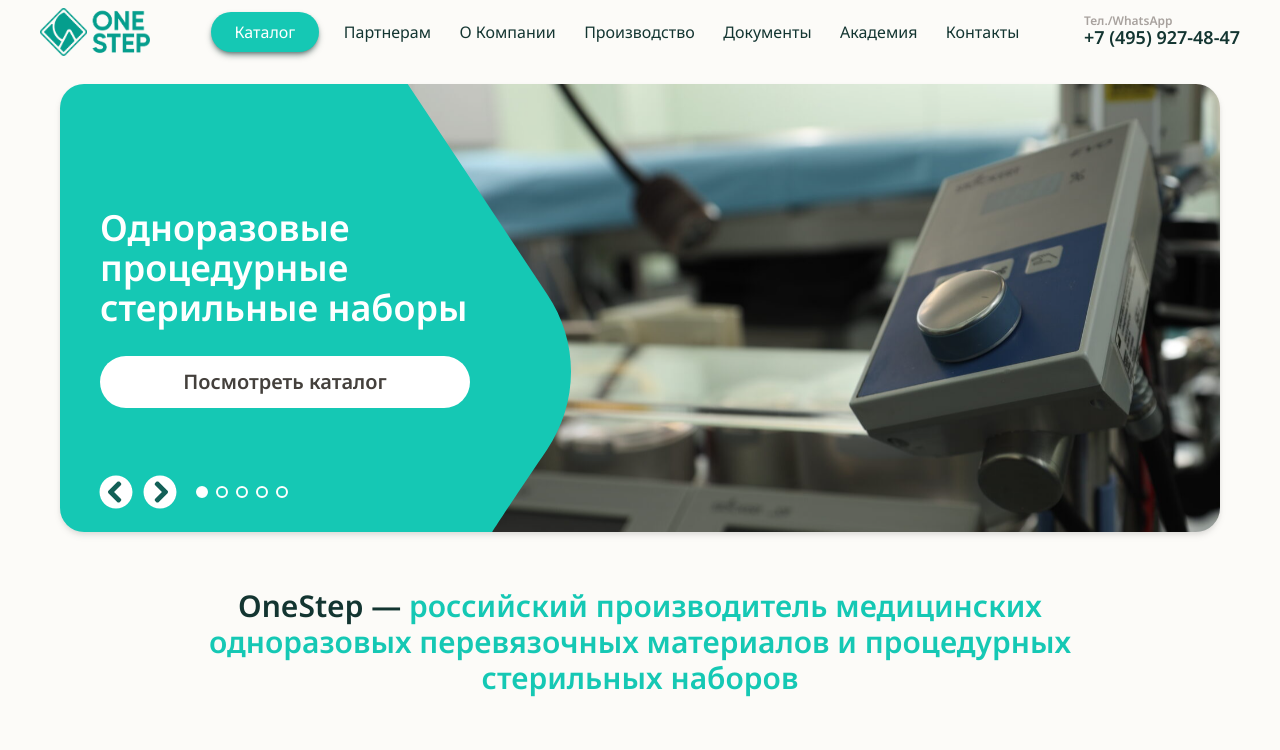
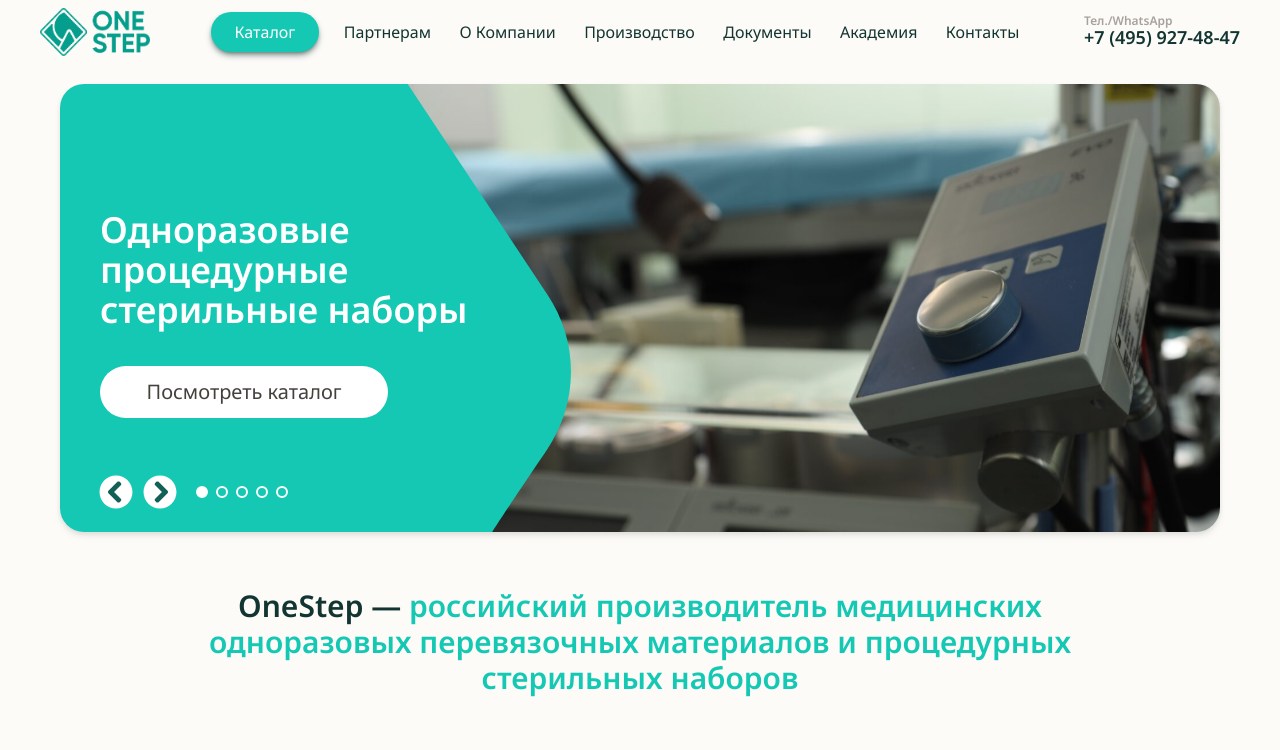
Before and after one commit to Apachai979/myjsapp, a Next.js app: page / in a window 1280 px wide. Shown: the top 750 px of the page. Built offline with nearby package versions, Linux system fonts and the light colour scheme.

Commit message:
fix carousel success

```diff
--- a/components/Carousel.jsx
+++ b/components/Carousel.jsx
@@ -63,21 +63,21 @@
 
     return (
         <div className="container mx-auto px-4">
-            <div className="w-[1160px] h-120 justify-center m-auto my-5 relative rounded-3xl overflow-hidden z-30 drop-shadow-md  ">
+            <div className="w-[1160px] h-120 justify-center m-auto my-5 relative rounded-3xl overflow-hidden z-30 drop-shadow-md ">
                 {slides.map(el => {
                     return (
                         <div
                             key={el.id}
-                            className={slide === el.id ? "absolute flex left-10 top-24 flex-col justify-center w-[370px] z-30 font-semibold text-4xl transition opacity-1 duration-700" : "absolute flex left-10 top-24 flex-col justify-center w-[370px] h-[250px] z-30 font-semibold text-4xl space-y-7 transition opacity-0 duration-700"}
+                            className={slide === el.id ? "absolute left-10 flex flex-col justify-center w-[370px] h-[460px] z-40 transition opacity-1 duration-700 ease-in" : "absolute left-10 flex flex-col justify-center w-[370px] h-[460px] z-40 transition opacity-0 duration-700"}
                         >
                             <h1
-                                className='flex text-white py-7'
+                                className='text-white pb-9 font-semibold text-4xl'
                             >
                                 {el.description}
                             </h1>
                             <Link
                                 href={el.href}
-                                className='flex px-10 py-3 bg-white rounded-full z-30 justify-center text-stone-700 text-xl items-center hover:text-white hover:bg-primary_green hover:border-2 hover:border-white'
+                                className='text-center py-3 w-72 bg-white rounded-full text-stone-700 text-xl transition duration-300 hover:text-white hover:bg-primary_green hover:border-2 hover:border-white'
                             >
                                 {el.buttonName}
                             </Link>
@@ -126,7 +126,7 @@
                     <div className="flex space-x-3">
                         <button
                             onClick={previousSlide}
-                            className="flex h-8 w-8 rounded-full justify-center items-center p-4 z-30 bg-night_green/70 hover:bg-night_green transition duration-300"
+                            className="flex h-8 w-8 rounded-full justify-center items-center p-4 z-50 bg-night_green/70 hover:bg-night_green transition duration-300"
                         >
                             <FaChevronCircleLeft
                                 className="absolute fill-white hover:fill-stone-300 transition duration-300"
@@ -136,7 +136,7 @@
 
                         <button
                             onClick={nextSlide}
-                            className="flex h-8 w-8 rounded-full justify-center items-center p-4 z-30 bg-night_green/70 hover:bg-night_green transition duration-300"
+                            className="flex h-8 w-8 rounded-full justify-center items-center p-4 z-50 bg-night_green/70 hover:bg-night_green transition duration-300"
                         >
                             <FaChevronCircleRight
                                 className="absolute fill-white hover:fill-stone-300 transition duration-300"
@@ -154,8 +154,8 @@
                                     onClick={() => showSlide(elem.id)}
                                     className={
                                         isActive
-                                            ? 'w-3 h-3 rounded-full border-2 border-white bg-white cursor-pointer z-30'
-                                            : 'w-3 h-3 rounded-full border-2 border-white hover:bg-white cursor-pointer z-30'
+                                            ? 'w-3 h-3 rounded-full border-2 border-white bg-white cursor-pointer z-50'
+                                            : 'w-3 h-3 rounded-full border-2 border-white hover:bg-white cursor-pointer z-50'
                                     }
                                 ></button>
                             )
```
